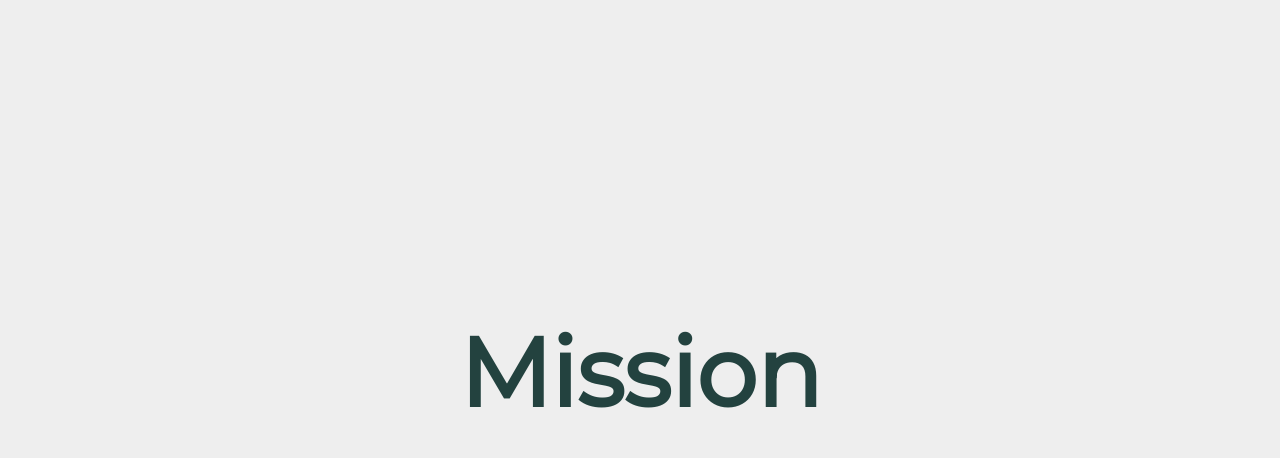
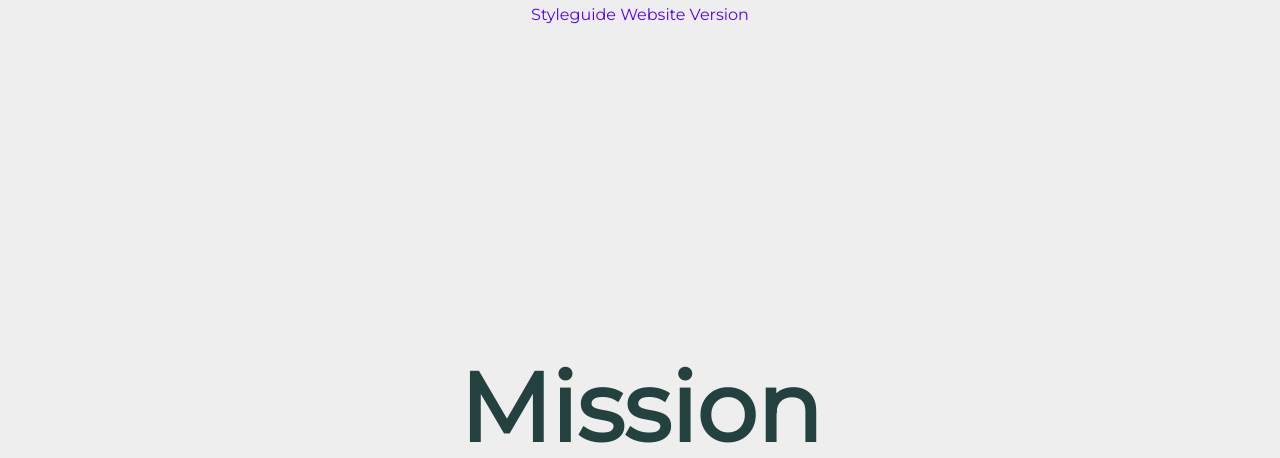
Before and after one commit to TakuyaToyokawa/sushimestyleguide, a plain HTML site: page index.html in a window 1280 px wide. Shown: the part 642-1100 px from the top of the page. Drawn offline with Linux system fonts and the light colour scheme.

Commit message:
actual final i think

```diff
--- a/index.html
+++ b/index.html
@@ -29,6 +29,7 @@
       <p class="titleheading">Sushi me!</p>
       </div>
       <p class="subheading">styleguide</p>
+      <a href="https://takuyatoyokawa.github.io/sushimestyleguide/" id="startpagewebsitelink">Styleguide Website Version</a>
   </div>
   <div class="page">
     <a id="missionpage"></a>
--- a/style.css
+++ b/style.css
@@ -280,6 +280,13 @@ nav ul{
   font-weight: bold;
 }
 
+#startpagewebsitelink{
+  text-decoration: none;
+  color: #5500FF;
+  display:inline-block;
+  margin-top: 1em;
+}
+
 /* Page Layout*/
 
 .page{
```
